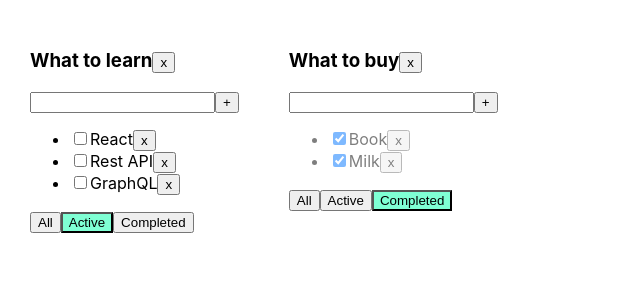
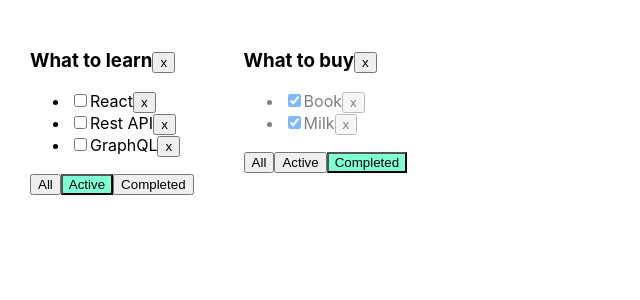
Before and after one commit to SlavaShensev/Todo_TS, a React (Create React App) app: page / in a window 1280 px wide. Shown: the top 300 px of the page, without its empty margins (0-640 px from the left). Built offline with nearby package versions, Linux system fonts and the light colour scheme.

Commit message:
TD_6_task_3_done(add_AddItemForm)

```diff
--- a/src/App.tsx
+++ b/src/App.tsx
@@ -1,6 +1,6 @@
 import React, {useState} from 'react';
 import './App.css';
-import TodoList from './TodoList'
+import TodoList from './components/TodoList'
 import {v1} from 'uuid';
 
 export type FilterValuesType = 'all' | 'active' | 'completed'
--- a/src/TodoList.tsx
+++ b/src/components/TodoList.tsx
@@ -1,5 +1,5 @@
 import React, {ChangeEvent, useState} from "react";
-import {FilterValuesType, TaskType} from "./App";
+import {FilterValuesType, TaskType} from "../App";
 
 type ListTypeProps = {
     id: string
@@ -14,28 +14,13 @@ type ListTypeProps = {
 }
 
 function TodoList(props: ListTypeProps) {
-    let [title, setTitle] = useState('')
-    let [error, setError] = useState<string | null>(null)
 
-    const addTask = () => {
-        if (title.trim() !== '') {
-            props.addTask(title, props.id)
-            setTitle('')
-        } else {
-            setError('Title is required')
-        }
-    }
+
 
     const onClickHandler = () => props.removeTodoList(props.id)
-    const onChangeHandler = (e: ChangeEvent<HTMLInputElement>) => {
-        setTitle(e.currentTarget.value)
-    }
-
     const onClickAllHandler = () => props.changeFilter('all', props.id)
     const onClickActiveHandler = () => props.changeFilter('active', props.id)
     const onClickCompletedHandler = () => props.changeFilter('completed', props.id)
-
-
     return (
         <div className="List">
             <div>
@@ -44,22 +29,6 @@ function TodoList(props: ListTypeProps) {
                         x
                     </button>
                 </h3>
-                <div>
-                    <input value={title}
-                           onChange={onChangeHandler}
-                           onKeyPress={e => {
-                               setError(null)
-                               if (e.key === 'Enter') {
-                                   addTask()
-                               }
-                           }}
-                           className={error ? 'error' : ''}
-                    />
-                    <button onClick={addTask}>+</button>
-
-                    {error && <div className={'error_message'}>{error}</div>}
-
-                </div>
                 <ul>
                     {
                         props.tasks.map(t => {
```
Also changed, not shown: src/components/AddItemForm.tsx (added, +41 -0 lines).
